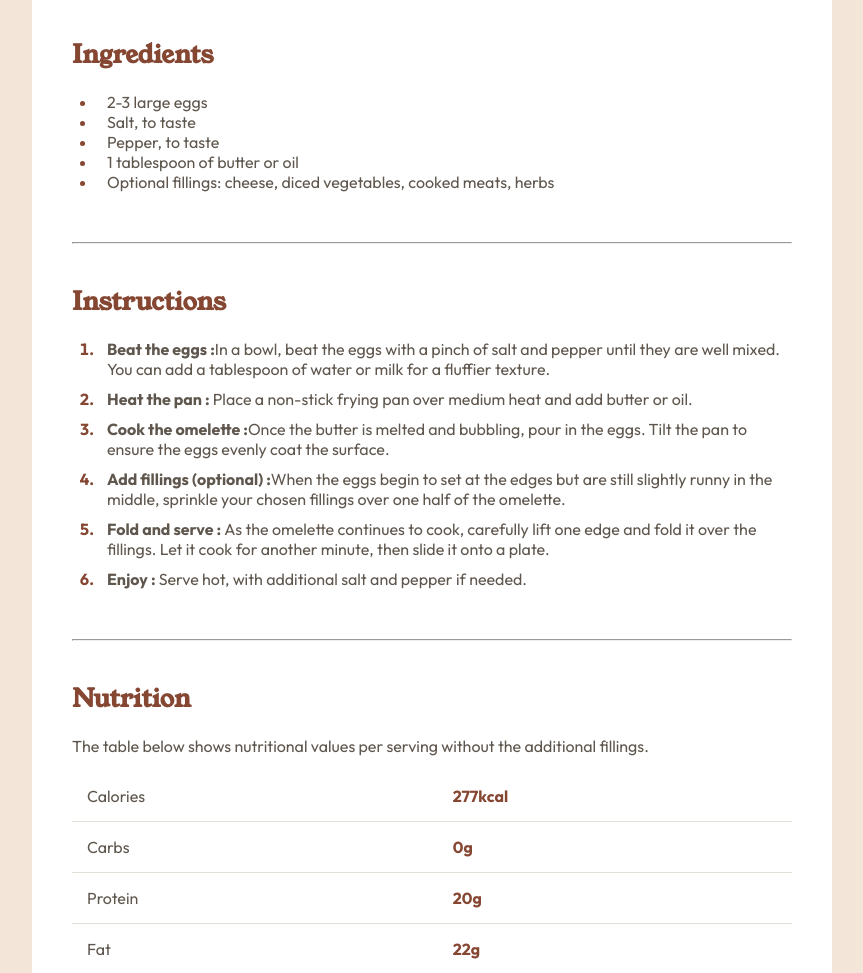
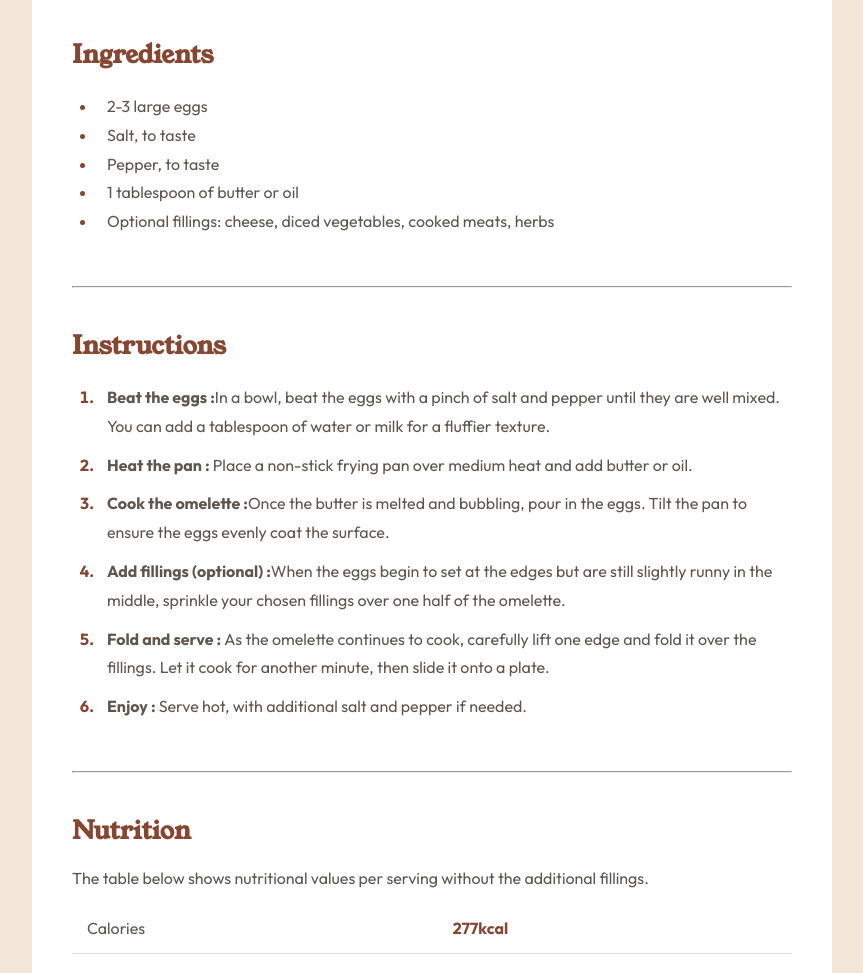
Before and after one commit to Koushik9010/Recipe_Page, a plain HTML site: page index.html in a window 1280 px wide. Shown: the part 845-1818 px from the top of the page, without its empty margins (208-1071 px from the left). Drawn offline with Linux system fonts and the light colour scheme.

Commit message:
FIx the suggested change

```diff
--- a/index.css
+++ b/index.css
@@ -43,7 +43,7 @@ body {
 }
 
 .separator {
-  background-color: var(--stone-100);
+  background-color: var(--stone-150);
   margin-top: 40px;
 }
 
@@ -63,6 +63,7 @@ body {
 .ingredients-list,
 .instructions-list li {
   padding-bottom: 10px;
+  line-height: 1.8;
 }
 
 .ingredients-list li::marker,
```
